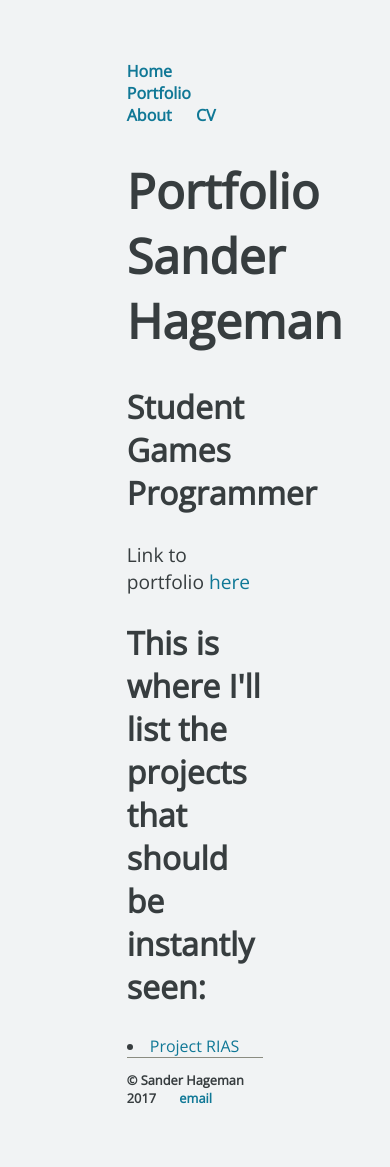
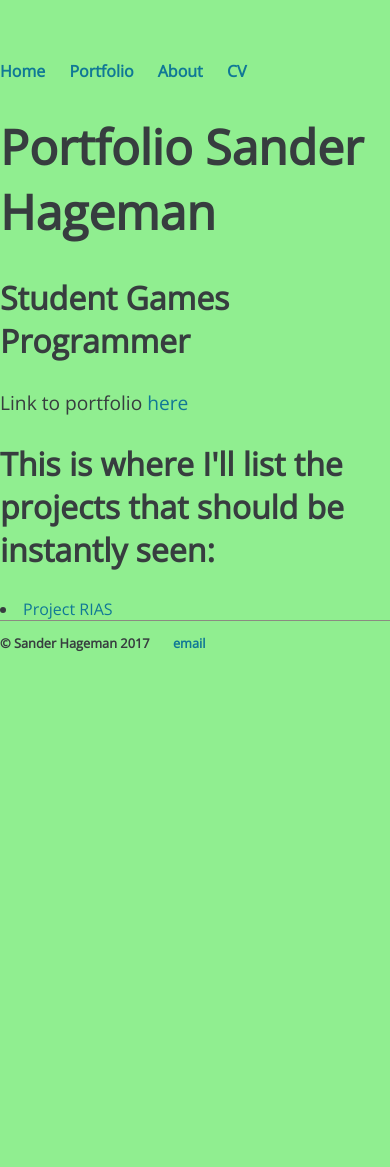
Before and after one commit to SanderHageman/sanderhageman.github.io, a Jekyll site: the page built from index.html, in a window 390 px wide. Built offline with Jekyll 4.4.1, drawn with Linux system fonts in a browser that asks for light colours; after the commit the page ends 900 px from its top, so only the background shows below that.

Commit message:
Update main.css

```diff
--- a/css/main.css
+++ b/css/main.css
@@ -1,11 +1,4 @@
 @import url(//fonts.googleapis.com/css?family=Open+Sans);
-
-@media (max-width: 600px) {
-  #container {
-    width: 100%;
-    margin: 0;
-  }
-}
 
 body {
     margin: 60px auto;
@@ -14,6 +7,20 @@ body {
 
     font-family: 'Open Sans', sans-serif;
     color: #373D3F;
+}
+
+@media screen and (max-width: 1080px) {
+    body {
+        background-color: lightblue;
+        width: 80%;
+    }
+}
+
+@media screen and (max-width: 580px) {
+    body {
+        background-color: lightgreen;
+        width: 100%;
+    }
 }
 
 
```
